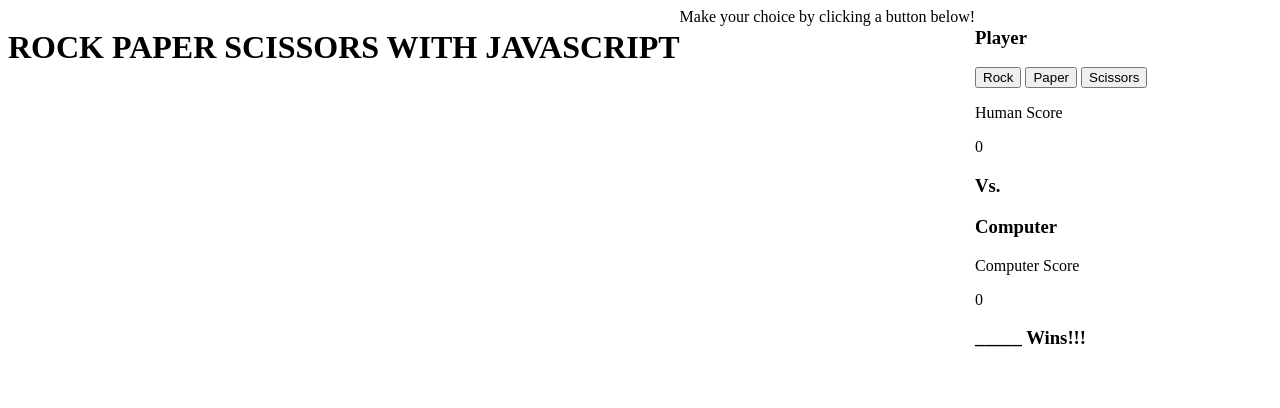
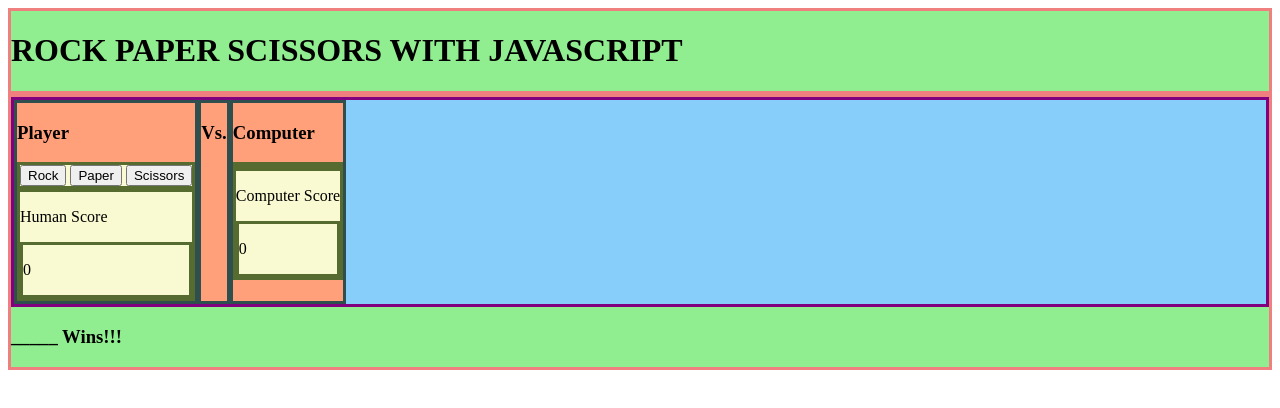
Before and after one commit to ajburrows/TOP-RPS, a plain HTML site: page index.html in a window 1280 px wide. Drawn offline with Linux system fonts and the light colour scheme.

Commit message:
Visualize the divs to help with placement

```diff
--- a/index.html
+++ b/index.html
@@ -13,14 +13,16 @@
     <h1>ROCK PAPER SCISSORS WITH JAVASCRIPT</h1>
   </div>
 
+  <!--
   <div id="container">
     <div class="content">Make your choice by clicking a button below!</div>
   </div>
+  -->
 
   <div class="gameContainer">
 
     <div class="interactionContainer">
-      <div class="playerCol">
+      <div class="playerCol interactionCol">
         <h3 class="playerText">Player</h3>
         <div class="playerMoveContainer">
             <button id="rockButton">Rock</button>
@@ -35,11 +37,11 @@
         </div>
       </div>
 
-      <div class="vsCol">
+      <div class="vsCol interactionCol">
           <h3 class="playerText">Vs.</h3>
       </div>
 
-      <div class="compCol">
+      <div class="compCol interactionCol">
           <h3 class="playerText">Computer</h3>
           <div class="compMoveContainer"></div>
           <div class="scoreContainer">
--- a/styles.css
+++ b/styles.css
@@ -1,3 +1,32 @@
 body {
     display: flex;
+    flex-direction: column;
 }
+
+div{
+    border: solid darkolivegreen;
+    background-color: lightgoldenrodyellow;
+}
+
+.titleContainer, .gameContainer{
+    border: solid lightcoral;
+    background-color: lightgreen;
+    display: flex;
+}
+
+.gameContainer{
+    flex-direction: column;
+}
+
+.interactionContainer{
+    border: solid purple;
+    background-color: lightskyblue;
+    display: flex;
+}
+
+.interactionCol{
+    display: flex;
+    flex-direction: column;
+    border: solid darkslategray;
+    background-color: lightsalmon;
+}
```
